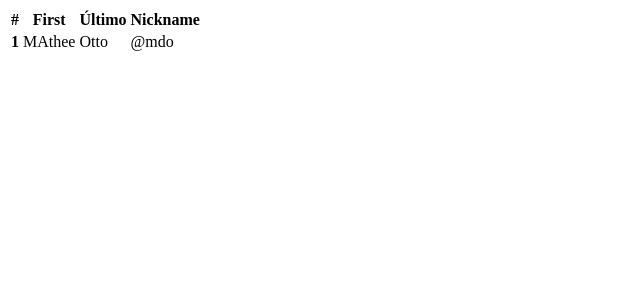
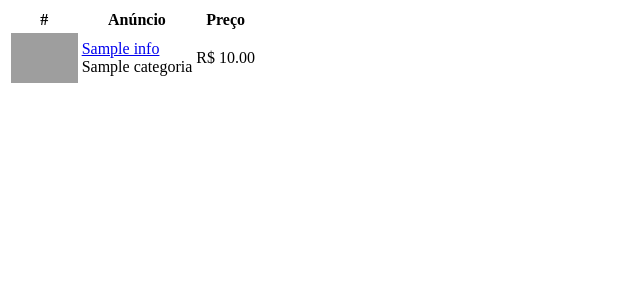
Before and after one commit to sidyjw/classificados_mvc, a PHP site: template views/home.php in a window 1280 px wide. Shown: the top 300 px of the page, without its empty margins (0-640 px from the left). Run offline with PHP 8.4, Linux system fonts and the light colour scheme; the template is opened without the code that fills it: most values are stand-ins (such as "Sample title", 1, 10 or a date in 2020); grey boxes are pictures that could not be loaded.

```diff
--- a/views/home.php
+++ b/views/home.php
@@ -2,17 +2,26 @@
   <thead class="thead-dark">
     <tr>
       <th scope="col">#</th>
-      <th scope="col">First</th>
-      <th scope="col">Último</th>
-      <th scope="col">Nickname</th>
+      <th scope="col">Anúncio</th>
+      <th scope="col">Preço</th>
     </tr>
   </thead>
   <tbody>
-    <tr>
-      <th scope="row">1</th>
-      <td>MAthee</td>
-      <td>Otto</td>
-      <td>@mdo</td>
-    </tr>
+    <?php foreach($info as $anuncio): ?>
+          <tr>
+            <td>
+              <?php if(!empty($anuncio['url'])): ?>
+              <img src="assets/images/anuncios/<?php echo $anuncio['url']; ?>" height="50" border="0" />
+              <?php else: ?>
+              <img src="assets/images/default.jpg" height="50" border="0" />
+              <?php endif; ?>
+            </td>
+            <td>
+              <a href="produto.php?id=<?php echo $anuncio['id']; ?>"><?php echo $anuncio['titulo']; ?></a><br/>
+              <?php echo $anuncio['categoria']; ?>
+            </td>
+            <td>R$ <?php echo number_format($anuncio['valor'], 2); ?></td>
+          </tr>
+          <?php endforeach; ?>
   </tbody>
 </table>
```
Also changed, not shown: models/Anuncio.php (+5 -4 lines), controllers/homeController.php (line endings or trailing spaces), core/model.php (line endings or trailing spaces).
